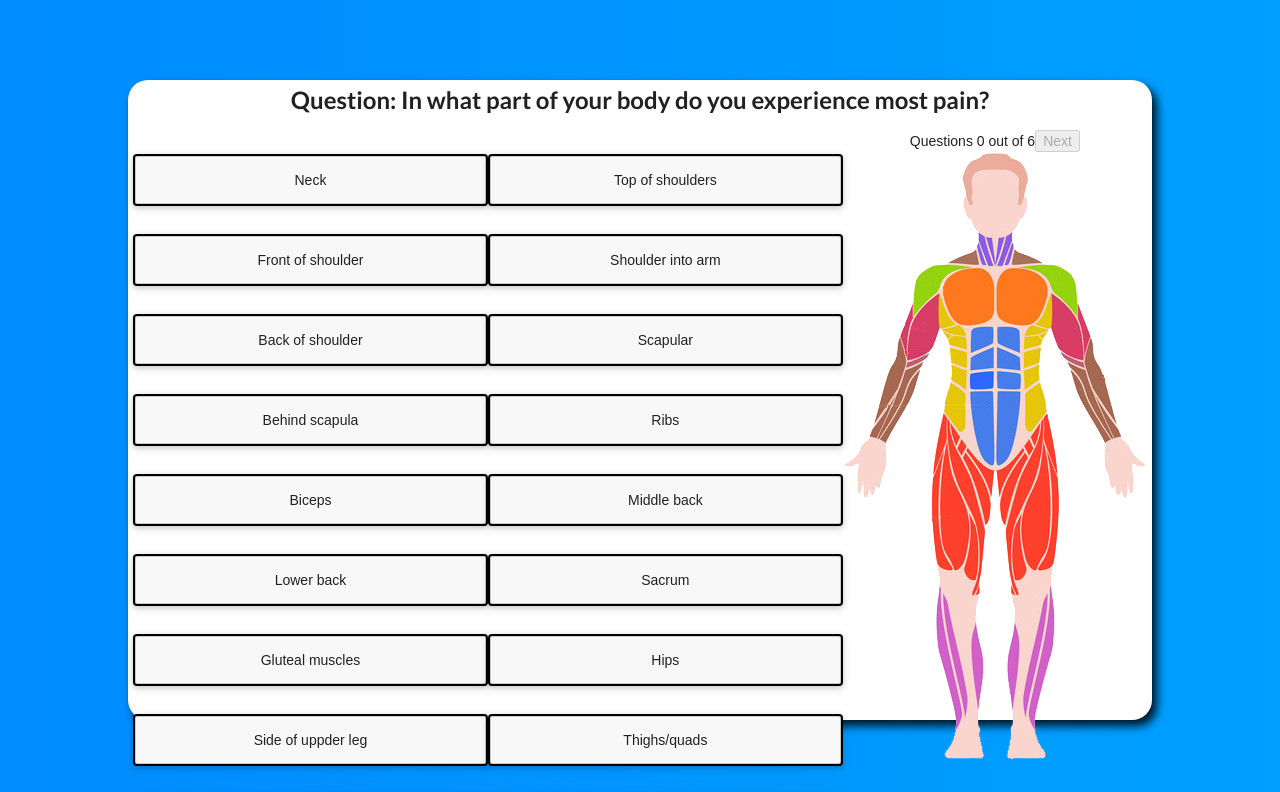
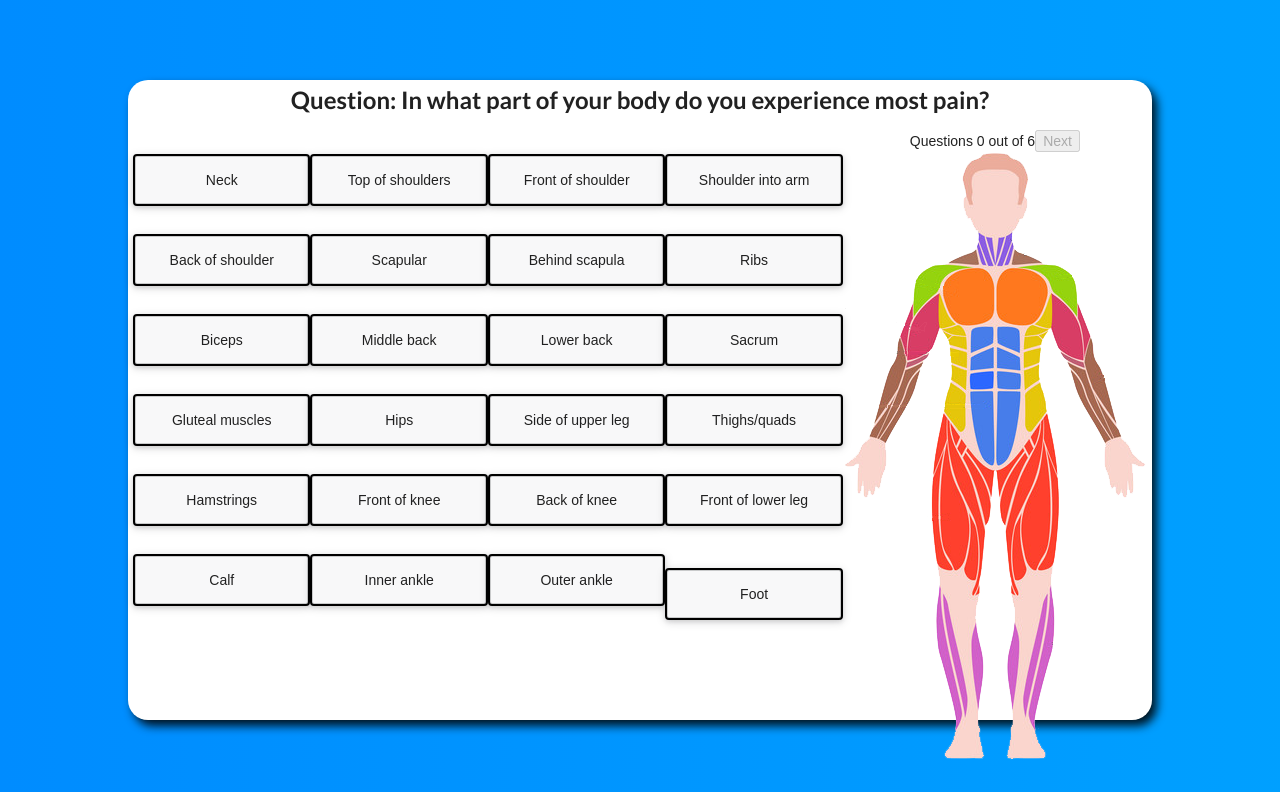
Before and after one commit to lachydriver/knotspot, a React (Create React App) app: page /quiz in a window 1280 px wide. Shown: the top 792 px of the page. Built offline with nearby package versions, Linux system fonts and the light colour scheme.

Commit message:
updated css and quiz component

```diff
--- a/src/App.css
+++ b/src/App.css
@@ -37,7 +37,7 @@
 }
 
 .options {
-  width: 40%;
+  width: 25%;
   text-align: center;
   cursor: pointer;
   border: 2px solid #000;
@@ -166,3 +166,7 @@ h4{
 .diagram {
   float: right;
 }
+
+area:hover{
+  cursor: pointer;
+}
--- a/src/components/QuizQuest.js
+++ b/src/components/QuizQuest.js
@@ -2,7 +2,7 @@ export const QuizQuest = [
     {
         id: 0,
         question: "In what part of your body do you experience most pain?",
-        options: ["Neck", "Top of shoulders", "Front of shoulder", "Shoulder into arm", "Back of shoulder", "Scapular", "Behind scapula", "Ribs", "Biceps", "Middle back", "Lower back", "Sacrum", "Gluteal muscles", "Hips", "Side of uppder leg", "Thighs/quads", "Hamstrings", "Front of knew", "Back of knee", "Front of lower leg", "Calf", "Inner ankle", "Outer ankle", "Foot"],
+        options: ["Neck", "Top of shoulders", "Front of shoulder", "Shoulder into arm", "Back of shoulder", "Scapular", "Behind scapula", "Ribs", "Biceps", "Middle back", "Lower back", "Sacrum", "Gluteal muscles", "Hips", "Side of upper leg", "Thighs/quads", "Hamstrings", "Front of knee", "Back of knee", "Front of lower leg", "Calf", "Inner ankle", "Outer ankle", "Foot"],
     },
     {
         id: 1,
```
Also changed, not shown: src/components/Quiz.js (line endings or trailing spaces).
